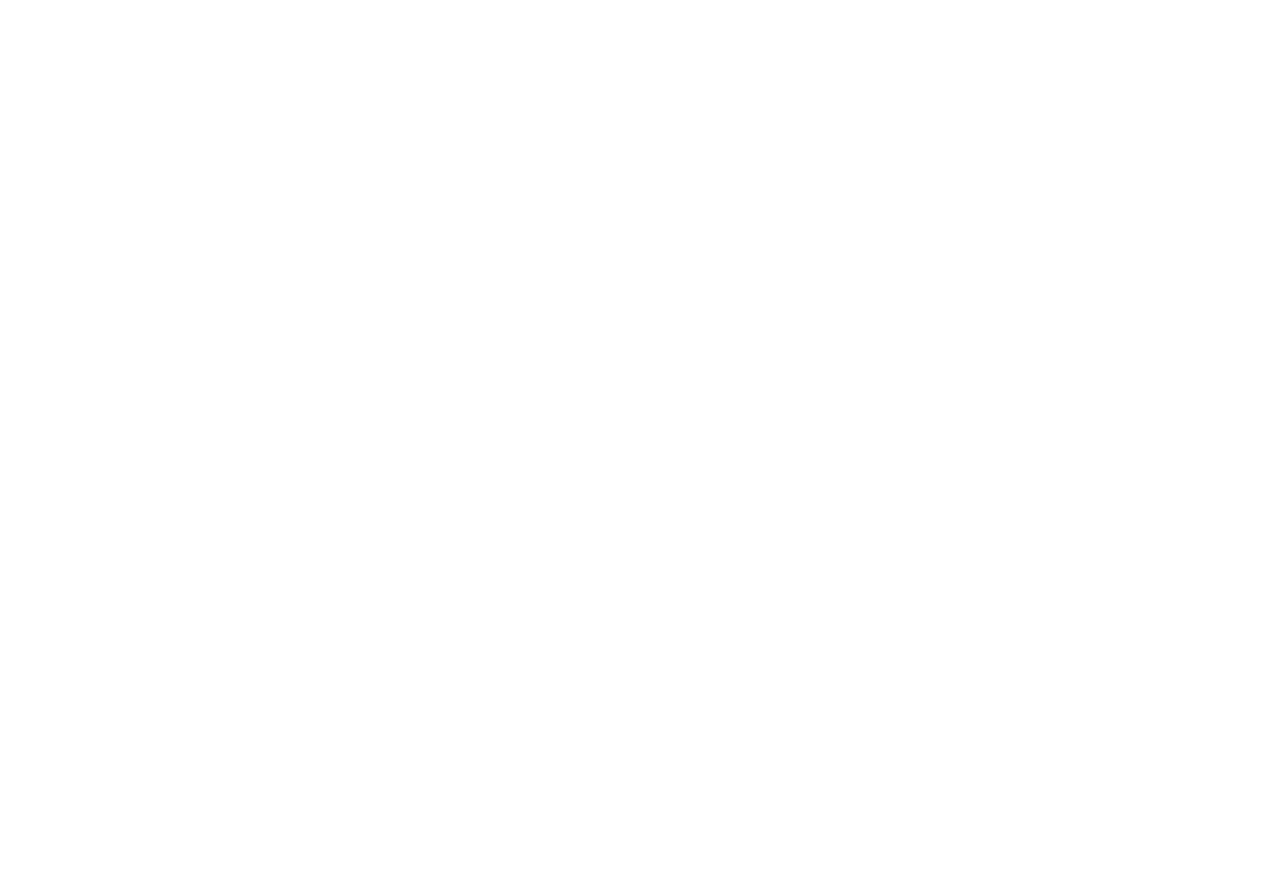
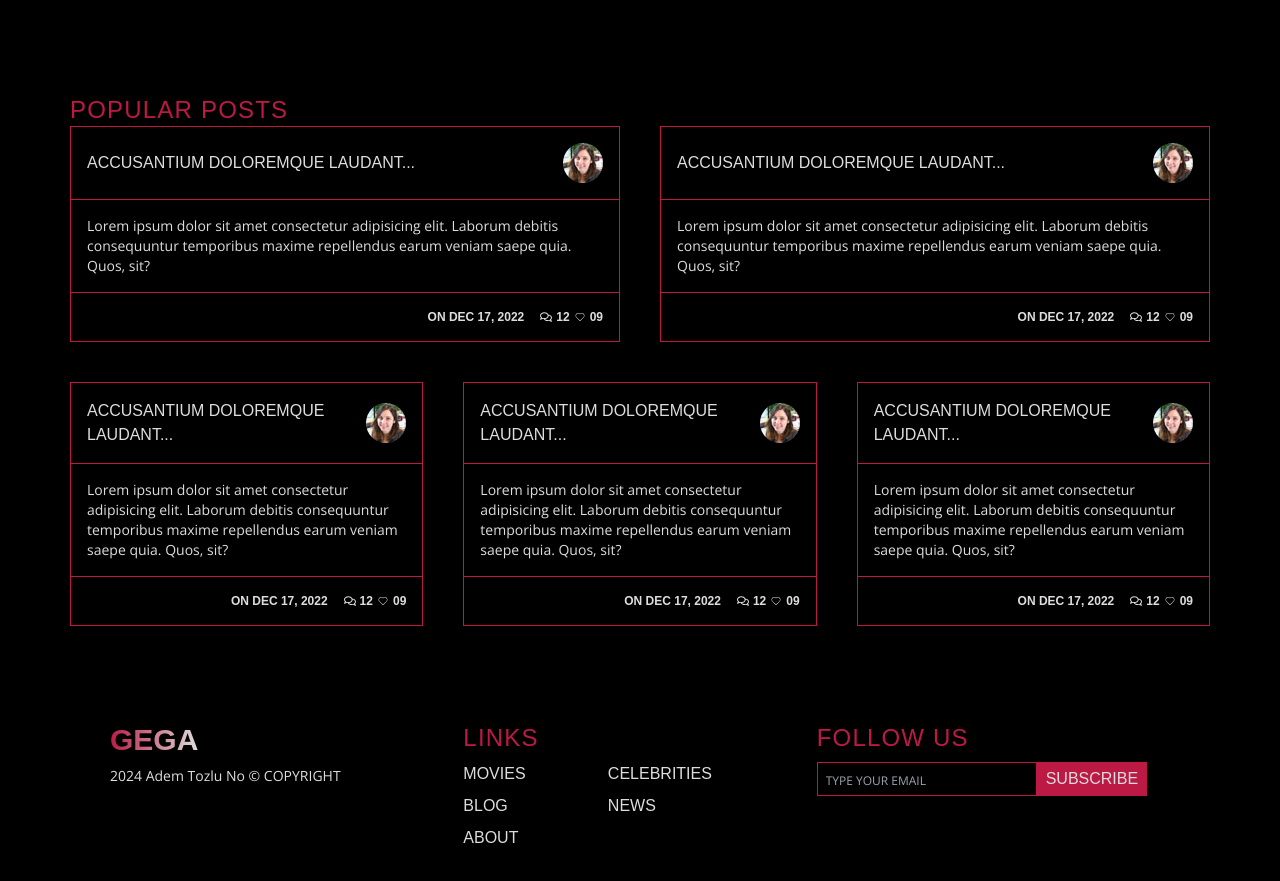
Before and after one commit to Adem-Tozlu/Filmothek-Website, a React (Vite) app: page / in a window 1280 px wide. Shown: the part 1877-2758 px from the top of the page. Before the commit the page ends 1971 px from the top, so only its background shows below. Built offline with nearby package versions, Linux system fonts and the light colour scheme; a web font is replaced by a local one.

Commit message:
Ich habe den footer bereich fertig erstellt und auch mit darkmode angefangen

```diff
--- a/index.html
+++ b/index.html
@@ -10,7 +10,9 @@
     <title>Vite + React</title>
   </head>
   <body>
-    <div id="root"></div>
+    <div id="root" >
+
+    </div>
     <script type="module" src="/src/main.jsx"></script>
   </body>
 </html>
--- a/src/App.jsx
+++ b/src/App.jsx
@@ -1,5 +1,6 @@
 import Header from "./components/Header"
 import Main from "./components/Main"
+import Footer from "./components/Footer"
 
 function App() {
 
@@ -9,6 +10,7 @@ function App() {
 
    <Header/>
    <Main/>
+   <Footer/>
 
     </>
   )
--- /dev/null
+++ b/src/components/Footer.jsx
@@ -0,0 +1,45 @@
+import React from 'react'
+
+function Footer() {
+    return (
+        <footer className='bg-black text-gega-grey'>
+            {/* Footer Container */}
+            <div className="container flex flex-col md:flex-row px-10 lg:px0 pb-8">
+                {/* Left */}
+                <div className="basis-1/3">
+                    <a href="#" className="text-2xl lg:text-3xl font-bold text-transparent bg-gradient-to-r bg-clip-text from-gega-red to-gega-grey">
+                        GEGA
+                    </a>
+                    <p className='text-sm mt-2'>2024 Adem Tozlu No &copy; COPYRIGHT</p>
+                </div>
+                {/* Middle */}
+                <div className='basis-1/3'>
+                    <h2 className='mb-2 text-gega-red uppercase'>Links</h2>
+                    <div className='grid grid-cols-5 gap-2 uppercase'>
+                        <a className='col-span-2 hover:text-gega-melon duration-500 ' href="#">Movies</a>
+                        <a className='col-span-2 hover:text-gega-melon duration-500 ' href="#">Celebrities</a>
+                        <a className='col-span-2 hover:text-gega-melon duration-500 ' href="#">Blog</a>
+                        <a className='col-span-2 hover:text-gega-melon duration-500 ' href="#">News</a>
+                        <a className='col-span-2 hover:text-gega-melon duration-500 ' href="#">About</a>
+                    </div>
+                </div>
+                {/* Right */}
+                <div className="basis-1/3">
+                    <h2 className='mb-2 text-gega-red uppercase'>Follow us</h2>
+                    <form action="" className='flex '>
+
+                        <input type="email" placeholder='TYPE YOUR EMAIL' className='placeholder:text-xs outline-none py-1 px-2 bg-transparent border border-gega-red' />
+                        <button className='py-1 px-2 border border-gega-red bg-gega-red font-gemunu uppercase'>Subscribe</button>
+                    </form>
+                </div>
+
+
+            </div>
+
+
+
+        </footer>
+    )
+}
+
+export default Footer
--- a/src/components/Header.jsx
+++ b/src/components/Header.jsx
@@ -1,9 +1,37 @@
 import { IoIosSearch } from "react-icons/io";
+import { FaRegSun } from "react-icons/fa";
+import { IoMdMoon } from "react-icons/io";
+import React, { useState, useEffect } from "react";
 
 
 function Header() {
+  const [isDarkMode, setIsDarkMode] = useState(false);
+
+  // Effekt, um Klasse auf body zu setzen oder zu entfernen
+  useEffect(() => {
+    if (isDarkMode) {
+      document.body.classList.add('dark');
+    } else {
+      document.body.classList.remove('dark');
+    }
+  }, [isDarkMode]); // Abhängigkeit von isDarkMode
+
+  // Funktion zum Umschalten des Dunkelmodus
+  const toggleDarkMode = () => {
+    setIsDarkMode(!isDarkMode);
+  };
+
   return (
-    <header className="bg-black py-6 lg:py-12 text-gega-grey uppercase">
+
+
+    <header className="dark:bg-black bg-white py-6 lg:py-12 dark:text-gega-grey text-black uppercase ">
+      <div className="absolute top-1 right-5  cursor-pointer text-lg">
+
+        {isDarkMode ? (<IoMdMoon onClick={toggleDarkMode} className="text-white" id="moon" />):(<FaRegSun onClick={toggleDarkMode} className="text-black" id="sun" />)}
+
+
+
+      </div>
       {/* Header Container */}
       <div className="container flex items-center justify-between space-x-8 lg:space-x-16">
         {/* Logo */}
@@ -14,9 +42,9 @@ function Header() {
         {/* Mobile Menu*/}
         <div className="block md:hidden pr-4 ">
           <div className="space-y-1 cursor-pointer">
-            <div className="bg-gega-grey w-8 h-1 rounded-full"></div>
-            <div className="bg-gega-grey w-8 h-1 rounded-full"></div>
-            <div className="bg-gega-grey w-8 h-1 rounded-full"></div>
+            <div className="dark:bg-gega-grey bg-black w-8 h-1 rounded-full"></div>
+            <div className="dark:bg-gega-grey bg-black w-8 h-1 rounded-full"></div>
+            <div className="dark:bg-gega-grey bg-black w-8 h-1 rounded-full"></div>
 
 
           </div>
--- a/src/components/Main.jsx
+++ b/src/components/Main.jsx
@@ -1,6 +1,8 @@
 import React from "react";
 import { FaPlay } from "react-icons/fa";
 import { FaArrowRight } from "react-icons/fa";
+import { FaRegComments } from "react-icons/fa";
+import { CiHeart } from "react-icons/ci";
 
 function Main() {
   return (
@@ -348,7 +350,7 @@ function Main() {
         </div>
       </section>
       {/* Matrix Section */}
-       <section className="bg-gega-white mb-24 ">
+      <section className="bg-gega-white ">
         {/* Matrix Container */}
         <div className="container flex items-center justify-center relative pl-10 lg:pl-0  ">
           {/* Left Content */}
@@ -375,9 +377,123 @@ function Main() {
           </div>
         </div>
 
+      </section>
+      {/* Post Section */}
+      <section className="py-24 bg-black text-gega-grey">
+{/* Post Container */}
+<div className="container px-10 lg:px-0  ">
 
+  {/* Post Title */}
+  <h2 className="text-gega-red"><a href="#">Popular Posts</a></h2>
+  {/* Grid Area */}
+<div className="grid grid-cols-6 gap-10  w-3/4 md:w-full">
+   {/*Item 1 */}
+   <div className="col-span-6 md:col-span-3 border border-gega-red ">
+    {/*Item 1 Header*/}
+    <div className="border-b border-gega-red p-4 flex items-center justify-between">
+      <h3>accusantium doloremque laudant...</h3>
+      <img src="./public/images/userava1.jpg" alt="picture" className="rounded-full"/>
+    </div>
+    {/*Item 1 Para*/}
+    <p className="p-4 text-sm">Lorem ipsum dolor sit amet consectetur adipisicing elit. Laborum debitis consequuntur temporibus maxime repellendus earum veniam saepe quia. Quos, sit?</p>
+   {/*Item 1 Footer */}
+   <div className="flex justify-end border-t border-gega-red p-4 items-center space-x-4 font-bold font-gemunu text-xs">
+      <p className="uppercase">on dec 17, 2022</p>
+      <div className="flex items-center justify-center space-x-1">
+      <FaRegComments />
+      <p>12</p>
+      <CiHeart />
+      <p>09</p>
+      </div>
+    </div>
+   </div>
+
+     {/*Item 2 */}
+     <div className="col-span-6 md:col-span-3 border border-gega-red ">
+    {/*Item 2 Header*/}
+    <div className="border-b border-gega-red p-4 flex items-center justify-between">
+      <h3>accusantium doloremque laudant...</h3>
+      <img src="./public/images/userava1.jpg" alt="picture" className="rounded-full"/>
+    </div>
+    {/*Item 2 Para*/}
+    <p className="p-4 text-sm">Lorem ipsum dolor sit amet consectetur adipisicing elit. Laborum debitis consequuntur temporibus maxime repellendus earum veniam saepe quia. Quos, sit?</p>
+   {/*Item 2 Footer */}
+   <div className="flex justify-end border-t border-gega-red p-4 items-center space-x-4 font-bold font-gemunu text-xs">
+      <p className="uppercase">on dec 17, 2022</p>
+      <div className="flex items-center justify-center space-x-1">
+      <FaRegComments />
+      <p>12</p>
+      <CiHeart />
+      <p>09</p>
+      </div>
+    </div>
+   </div>
+      {/*Item 3 */}
+      <div className="col-span-6 md:col-span-3 lg:col-span-2 border border-gega-red ">
+    {/*Item 3 Header*/}
+    <div className="border-b border-gega-red p-4 flex items-center justify-between">
+      <h3>accusantium doloremque laudant...</h3>
+      <img src="./public/images/userava1.jpg" alt="picture" className="rounded-full"/>
+    </div>
+    {/*Item 3 Para*/}
+    <p className="p-4 text-sm">Lorem ipsum dolor sit amet consectetur adipisicing elit. Laborum debitis consequuntur temporibus maxime repellendus earum veniam saepe quia. Quos, sit?</p>
+   {/*Item 3 Footer */}
+   <div className="flex justify-end border-t border-gega-red p-4 items-center space-x-4 font-bold font-gemunu text-xs">
+      <p className="uppercase">on dec 17, 2022</p>
+      <div className="flex items-center justify-center space-x-1">
+      <FaRegComments />
+      <p>12</p>
+      <CiHeart />
+      <p>09</p>
+      </div>
+    </div>
+   </div>
+    {/*Item 4 */}
+    <div className="col-span-6 md:col-span-3 lg:col-span-2 border border-gega-red ">
+    {/*Item 4 Header*/}
+    <div className="border-b border-gega-red p-4 flex items-center justify-between">
+      <h3>accusantium doloremque laudant...</h3>
+      <img src="./public/images/userava1.jpg" alt="picture" className="rounded-full"/>
+    </div>
+    {/*Item 4 Para*/}
+    <p className="p-4 text-sm">Lorem ipsum dolor sit amet consectetur adipisicing elit. Laborum debitis consequuntur temporibus maxime repellendus earum veniam saepe quia. Quos, sit?</p>
+   {/*Item 4 Footer */}
+   <div className="flex justify-end border-t border-gega-red p-4 items-center space-x-4 font-bold font-gemunu text-xs">
+      <p className="uppercase">on dec 17, 2022</p>
+      <div className="flex items-center justify-center space-x-1">
+      <FaRegComments />
+      <p>12</p>
+      <CiHeart />
+      <p>09</p>
+      </div>
+    </div>
+   </div>
+    {/*Item 5 */}
+    <div className="hidden lg:block lg:col-span-2 border border-gega-red ">
+    {/*Item 5 Header*/}
+    <div className="border-b border-gega-red p-4 flex items-center justify-between">
+      <h3>accusantium doloremque laudant...</h3>
+      <img src="./public/images/userava1.jpg" alt="picture" className="rounded-full"/>
+    </div>
+    {/*Item 5 Para*/}
+    <p className="p-4 text-sm">Lorem ipsum dolor sit amet consectetur adipisicing elit. Laborum debitis consequuntur temporibus maxime repellendus earum veniam saepe quia. Quos, sit?</p>
+   {/*Item 5 Footer */}
+   <div className="flex justify-end border-t border-gega-red p-4 items-center space-x-4 font-bold font-gemunu text-xs">
+      <p className="uppercase">on dec 17, 2022</p>
+      <div className="flex items-center justify-center space-x-1">
+      <FaRegComments />
+      <p>12</p>
+      <CiHeart />
+      <p>09</p>
+      </div>
+    </div>
+   </div>
+
+</div>
+</div>
 
       </section>
+
     </main>
   );
 }
--- a/src/index.css
+++ b/src/index.css
@@ -5,6 +5,8 @@
 @layer base {
     body{
         @apply font-open;
+
+
     }
 
     h1,h2,h3,h4,h5,h6 {
--- a/tailwind.config.js
+++ b/tailwind.config.js
@@ -2,8 +2,9 @@
 export default {
   content: [
     "./index.html",
-    "./src/**/*.{js,ts,jsx,tsx}",
+    "./src/**/*.{js,ts,jsx,tsx}"
   ],
+  darkMode:'class',
   theme: {
     container:{
         center:true,
```
Lines whose indentation alone changed are shown as unchanged.
